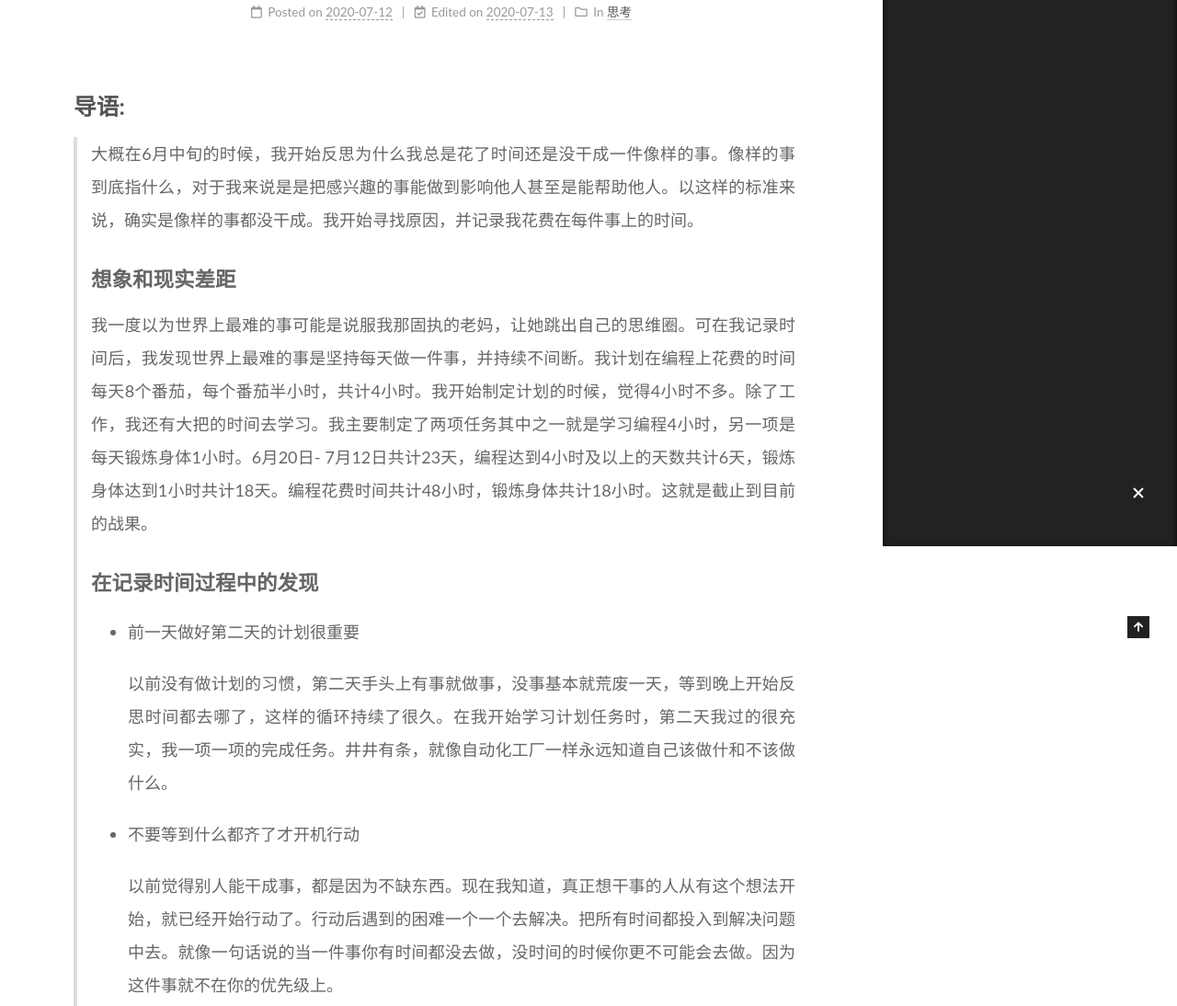
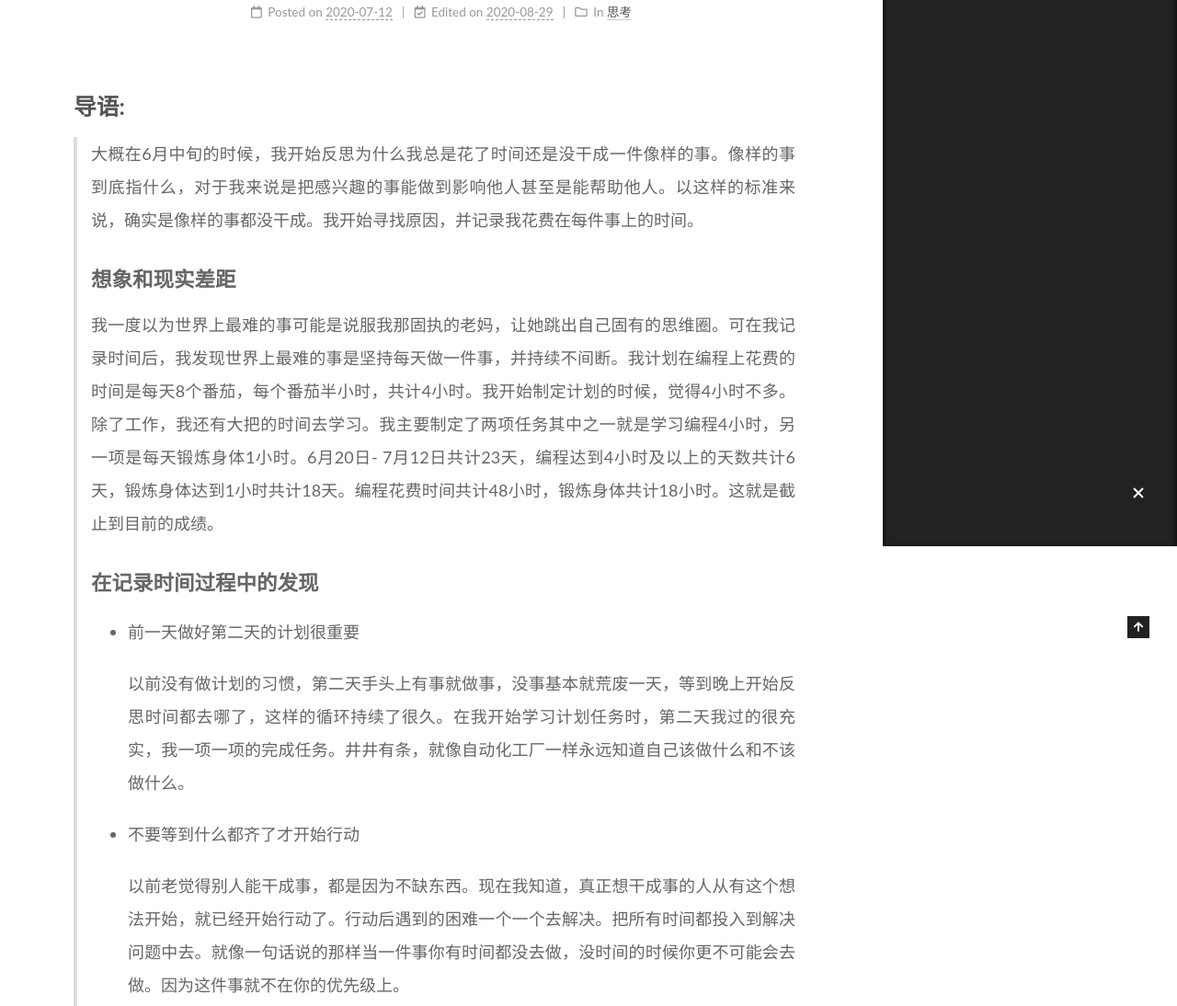
Before and after one commit to pgunclet/pgunclet.github.io, a plain HTML site: page 2020/07/12/关于开始记录时间的一些感悟/index.html in a window 1280 px wide. Shown: the part 206-1300 px from the top of the page at 92% size. Drawn offline with Linux system fonts and the light colour scheme.

Commit message:
Site updated: 2020-08-29 10:17:15

```diff
--- a/2020/07/12/关于开始记录时间的一些感悟/index.html
+++ b/2020/07/12/关于开始记录时间的一些感悟/index.html
@@ -20,18 +20,18 @@
     var CONFIG = {"hostname":"self-thinking.com","root":"/","scheme":"Mist","version":"7.8.0","exturl":false,"sidebar":{"position":"right","display":"post","padding":18,"offset":12,"onmobile":false},"copycode":{"enable":false,"show_result":false,"style":null},"back2top":{"enable":true,"sidebar":false,"scrollpercent":false},"bookmark":{"enable":false,"color":"#222","save":"auto"},"fancybox":false,"mediumzoom":false,"lazyload":false,"pangu":false,"comments":{"style":"tabs","active":null,"storage":true,"lazyload":false,"nav":null},"algolia":{"hits":{"per_page":10},"labels":{"input_placeholder":"Search for Posts","hits_empty":"We didn't find any results for the search: ${query}","hits_stats":"${hits} results found in ${time} ms"}},"localsearch":{"enable":false,"trigger":"auto","top_n_per_article":1,"unescape":false,"preload":false},"motion":{"enable":true,"async":false,"transition":{"post_block":"fadeIn","post_header":"slideDownIn","post_body":"slideDownIn","coll_header":"slideLeftIn","sidebar":"slideUpIn"}}};
   </script>
 
-  <meta name="description" content="导语: 大概在6月中旬的时候，我开始反思为什么我总是花了时间还是没干成一件像样的事。像样的事到底指什么，对于我来说是是把感兴趣的事能做到影响他人甚至是能帮助他人。以这样的标准来说，确实是像样的事都没干成。我开始寻找原因，并记录我花费在每件事上的时间。">
+  <meta name="description" content="导语: 大概在6月中旬的时候，我开始反思为什么我总是花了时间还是没干成一件像样的事。像样的事到底指什么，对于我来说是把感兴趣的事能做到影响他人甚至是能帮助他人。以这样的标准来说，确实是像样的事都没干成。我开始寻找原因，并记录我花费在每件事上的时间。">
 <meta name="keywords" content="记录时间">
 <meta property="og:type" content="article">
 <meta property="og:title" content="关于开始记录时间的一些感悟">
 <meta property="og:url" content="http://self-thinking.com/2020/07/12/关于开始记录时间的一些感悟/index.html">
 <meta property="og:site_name" content="自我随想">
-<meta property="og:description" content="导语: 大概在6月中旬的时候，我开始反思为什么我总是花了时间还是没干成一件像样的事。像样的事到底指什么，对于我来说是是把感兴趣的事能做到影响他人甚至是能帮助他人。以这样的标准来说，确实是像样的事都没干成。我开始寻找原因，并记录我花费在每件事上的时间。">
+<meta property="og:description" content="导语: 大概在6月中旬的时候，我开始反思为什么我总是花了时间还是没干成一件像样的事。像样的事到底指什么，对于我来说是把感兴趣的事能做到影响他人甚至是能帮助他人。以这样的标准来说，确实是像样的事都没干成。我开始寻找原因，并记录我花费在每件事上的时间。">
 <meta property="og:locale" content="zh-Hans">
-<meta property="og:updated_time" content="2020-07-13T02:33:59.731Z">
+<meta property="og:updated_time" content="2020-08-29T02:07:51.570Z">
 <meta name="twitter:card" content="summary">
 <meta name="twitter:title" content="关于开始记录时间的一些感悟">
-<meta name="twitter:description" content="导语: 大概在6月中旬的时候，我开始反思为什么我总是花了时间还是没干成一件像样的事。像样的事到底指什么，对于我来说是是把感兴趣的事能做到影响他人甚至是能帮助他人。以这样的标准来说，确实是像样的事都没干成。我开始寻找原因，并记录我花费在每件事上的时间。">
+<meta name="twitter:description" content="导语: 大概在6月中旬的时候，我开始反思为什么我总是花了时间还是没干成一件像样的事。像样的事到底指什么，对于我来说是把感兴趣的事能做到影响他人甚至是能帮助他人。以这样的标准来说，确实是像样的事都没干成。我开始寻找原因，并记录我花费在每件事上的时间。">
 
 <link rel="canonical" href="http://self-thinking.com/2020/07/12/关于开始记录时间的一些感悟/">
 
@@ -191,7 +191,7 @@
                   <i class="far fa-calendar-check"></i>
                 </span>
                 <span class="post-meta-item-text">Edited on</span>
-                <time title="Modified: 2020-07-13 10:33:59" itemprop="dateModified" datetime="2020-07-13T10:33:59+08:00">2020-07-13</time>
+                <time title="Modified: 2020-08-29 10:07:51" itemprop="dateModified" datetime="2020-08-29T10:07:51+08:00">2020-08-29</time>
               </span>
             <span class="post-meta-item">
               <span class="post-meta-item-icon">
@@ -215,14 +215,14 @@
 
 
         <h2 id="导语"><a href="#导语" class="headerlink" title="导语:"></a>导语:</h2><blockquote>
-<p>大概在6月中旬的时候，我开始反思为什么我总是花了时间还是没干成一件像样的事。像样的事到底指什么，对于我来说是是把感兴趣的事能做到影响他人甚至是能帮助他人。以这样的标准来说，确实是像样的事都没干成。我开始寻找原因，并记录我花费在每件事上的时间。<br><a id="more"></a> </p>
-<h3 id="想象和现实差距"><a href="#想象和现实差距" class="headerlink" title="想象和现实差距"></a>想象和现实差距</h3><p>我一度以为世界上最难的事可能是说服我那固执的老妈，让她跳出自己的思维圈。可在我记录时间后，我发现世界上最难的事是坚持每天做一件事，并持续不间断。我计划在编程上花费的时间每天8个番茄，每个番茄半小时，共计4小时。我开始制定计划的时候，觉得4小时不多。除了工作，我还有大把的时间去学习。我主要制定了两项任务其中之一就是学习编程4小时，另一项是每天锻炼身体1小时。6月20日- 7月12日共计23天，编程达到4小时及以上的天数共计6天，锻炼身体达到1小时共计18天。编程花费时间共计48小时，锻炼身体共计18小时。这就是截止到目前的战果。</p>
+<p>大概在6月中旬的时候，我开始反思为什么我总是花了时间还是没干成一件像样的事。像样的事到底指什么，对于我来说是把感兴趣的事能做到影响他人甚至是能帮助他人。以这样的标准来说，确实是像样的事都没干成。我开始寻找原因，并记录我花费在每件事上的时间。<br><a id="more"></a> </p>
+<h3 id="想象和现实差距"><a href="#想象和现实差距" class="headerlink" title="想象和现实差距"></a>想象和现实差距</h3><p>我一度以为世界上最难的事可能是说服我那固执的老妈，让她跳出自己固有的思维圈。可在我记录时间后，我发现世界上最难的事是坚持每天做一件事，并持续不间断。我计划在编程上花费的时间是每天8个番茄，每个番茄半小时，共计4小时。我开始制定计划的时候，觉得4小时不多。除了工作，我还有大把的时间去学习。我主要制定了两项任务其中之一就是学习编程4小时，另一项是每天锻炼身体1小时。6月20日- 7月12日共计23天，编程达到4小时及以上的天数共计6天，锻炼身体达到1小时共计18天。编程花费时间共计48小时，锻炼身体共计18小时。这就是截止到目前的成绩。</p>
 <h3 id="在记录时间过程中的发现"><a href="#在记录时间过程中的发现" class="headerlink" title="在记录时间过程中的发现"></a>在记录时间过程中的发现</h3><ul>
 <li><p>前一天做好第二天的计划很重要</p>
-<p>以前没有做计划的习惯，第二天手头上有事就做事，没事基本就荒废一天，等到晚上开始反思时间都去哪了，这样的循环持续了很久。在我开始学习计划任务时，第二天我过的很充实，我一项一项的完成任务。井井有条，就像自动化工厂一样永远知道自己该做什和不该做什么。</p>
+<p>以前没有做计划的习惯，第二天手头上有事就做事，没事基本就荒废一天，等到晚上开始反思时间都去哪了，这样的循环持续了很久。在我开始学习计划任务时，第二天我过的很充实，我一项一项的完成任务。井井有条，就像自动化工厂一样永远知道自己该做什么和不该做什么。</p>
 </li>
-<li><p>不要等到什么都齐了才开机行动</p>
-<p>以前觉得别人能干成事，都是因为不缺东西。现在我知道，真正想干事的人从有这个想法开始，就已经开始行动了。行动后遇到的困难一个一个去解决。把所有时间都投入到解决问题中去。就像一句话说的当一件事你有时间都没去做，没时间的时候你更不可能会去做。因为这件事就不在你的优先级上。</p>
+<li><p>不要等到什么都齐了才开始行动</p>
+<p>以前老觉得别人能干成事，都是因为不缺东西。现在我知道，真正想干成事的人从有这个想法开始，就已经开始行动了。行动后遇到的困难一个一个去解决。把所有时间都投入到解决问题中去。就像一句话说的那样当一件事你有时间都没去做，没时间的时候你更不可能会去做。因为这件事就不在你的优先级上。</p>
 </li>
 <li><p>在学中做，在做中学</p>
 <p>在前期的学习中，我太注重进度。一味的只是看书和例题，并没有花时间重现例题以及课后练习。等我一本书完成了一半，脑子里记住的东西却不多。这时候我就知道我该改变了。认真重现例题并仔细思考课后题，通过练习来巩固所学习的知识点。一步一个脚印，踏实下去。</p>
--- a/css/main.css
+++ b/css/main.css
@@ -1166,7 +1166,7 @@ pre .javascript .function {
 }
 .links-of-author a::before,
 .links-of-author span.exturl::before {
-  background: #b81c06;
+  background: #a2cf33;
   border-radius: 50%;
   content: ' ';
   display: inline-block;
```
Also changed, not shown: index.html (+2 -2 lines).
